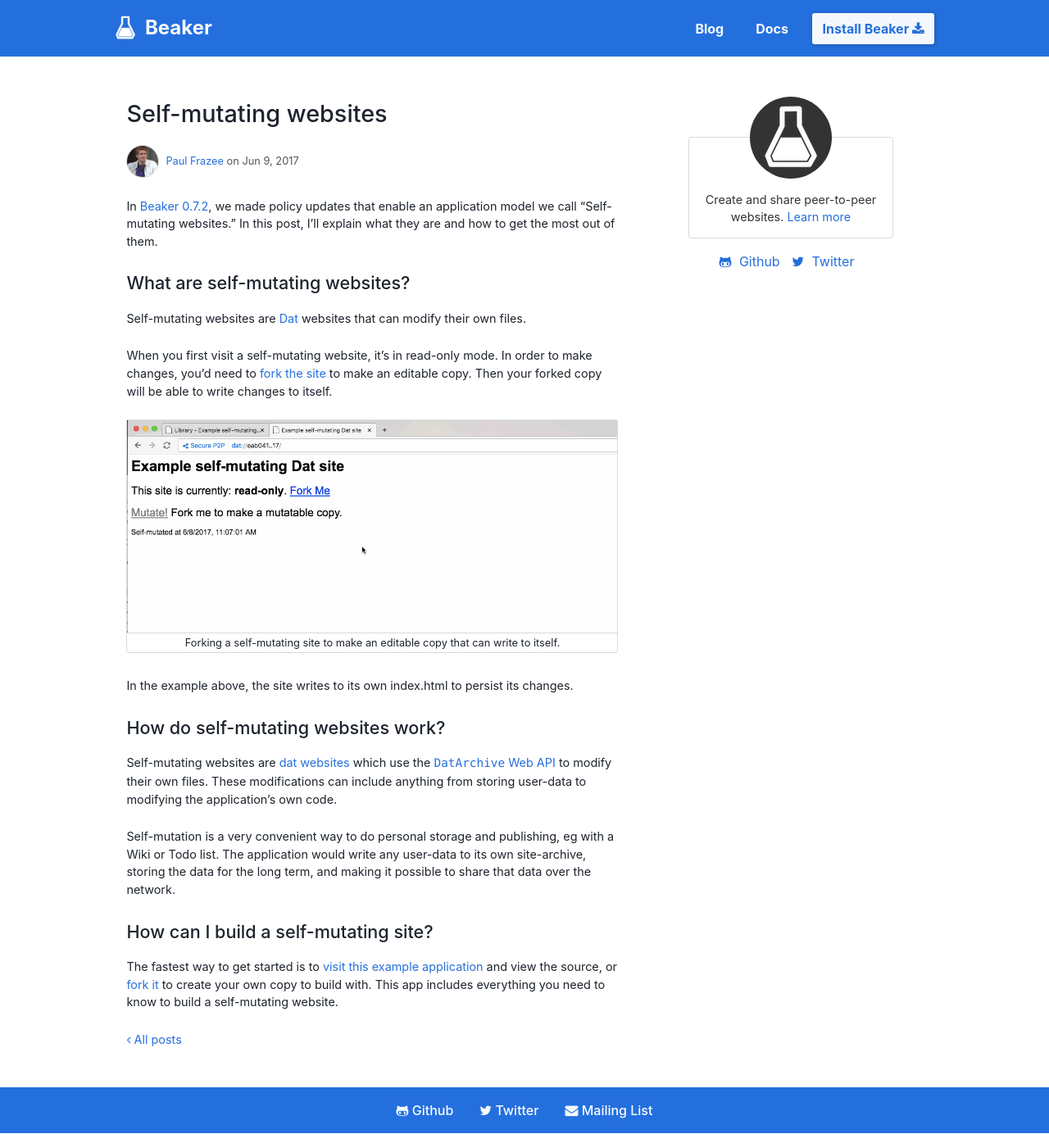
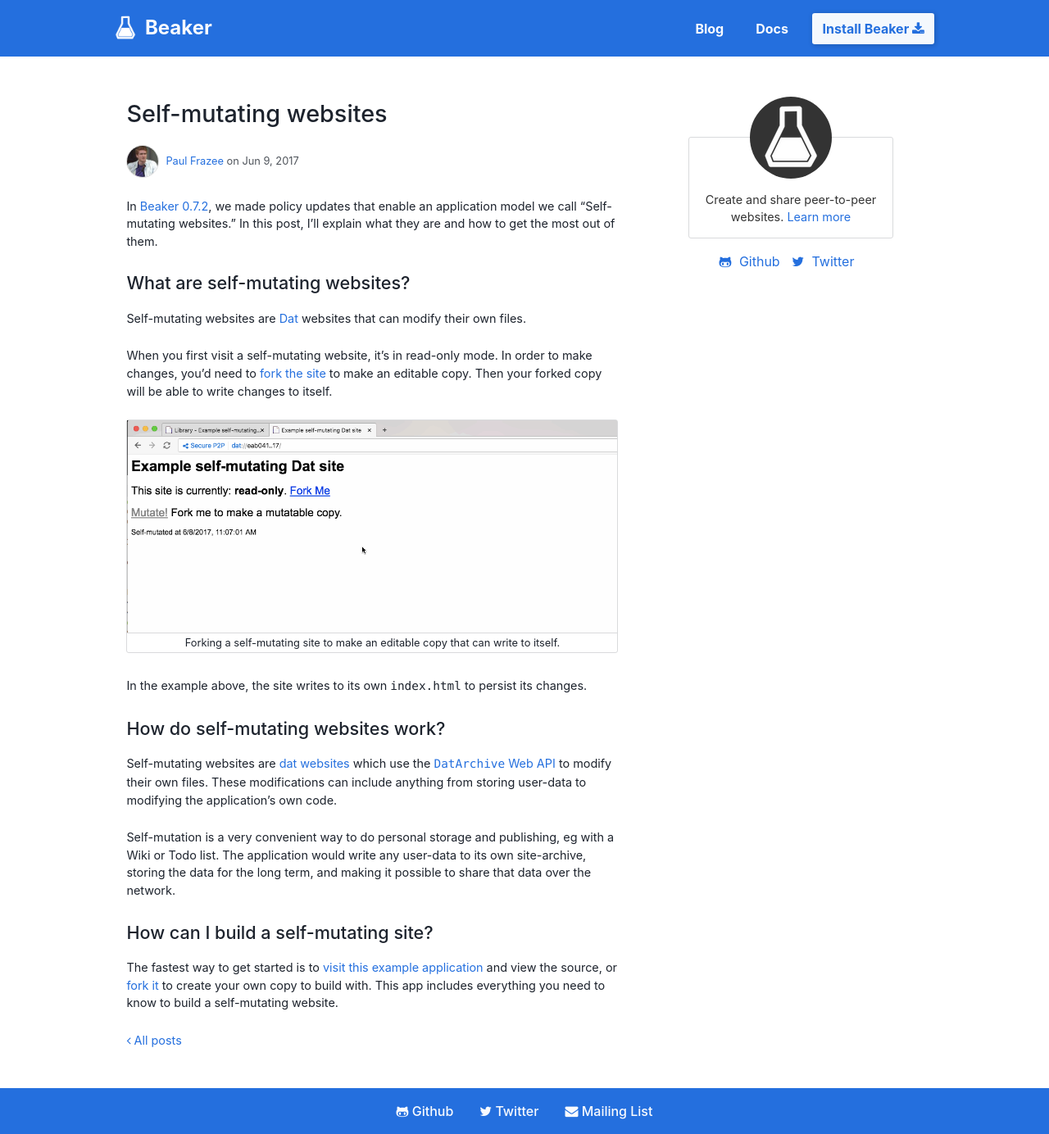
Before and after one commit to beakerbrowser/beakerbrowser.com, a Jekyll site: the page built from _posts/2017-06-09-self-mutating-websites.md, in a window 1280 px wide. Shown: the whole page at 82% size. Built offline with Jekyll 4.4.1, drawn with Linux system fonts in a browser that asks for light colours.

Commit message:
Code block

```diff
--- a/_posts/2017-06-09-self-mutating-websites.md
+++ b/_posts/2017-06-09-self-mutating-websites.md
@@ -22,7 +22,7 @@
 <figcaption>Forking a self-mutating site to make an editable copy that can write to itself.</figcaption>
 </figure>
 
-In the example above, the site writes to its own index.html to persist its changes.
+In the example above, the site writes to its own `index.html` to persist its changes.
 
 ## How do self-mutating websites work?
 
```
